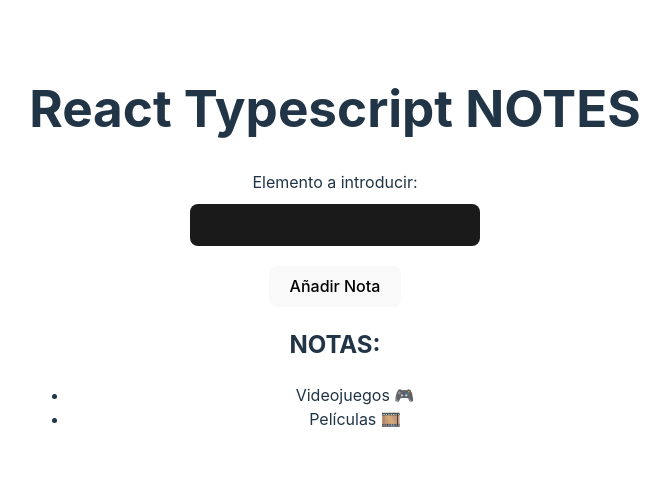
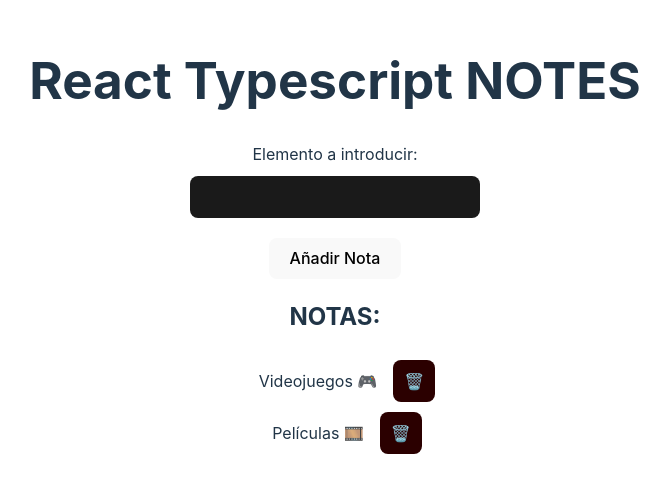
Before and after one commit to kaarmaan13/react-ts-form-test, a React (Vite) app: page / in a window 1280 px wide. Shown: the part 154-646 px from the top of the page, without its empty margins (305-975 px from the left). Built offline with nearby package versions, Linux system fonts and the light colour scheme.

Commit message:
Add delete button

```diff
--- a/src/App.css
+++ b/src/App.css
@@ -29,3 +29,16 @@ form input {
   background-color: #1a1a1a;
   transition: border-color 0.25s;
 }
+
+section ul {
+  list-style: none;
+}
+
+section ul li {
+  padding: 5px 0;
+}
+section ul li button {
+  margin: 0 1em;
+  padding: 10px;
+  background-color: #2b0000;
+}
--- a/src/App.tsx
+++ b/src/App.tsx
@@ -1,8 +1,10 @@
 import React, { useState } from 'react'
 import './App.css'
 
+type ItemID = `${string}-${string}-${string}-${string}-${string}`
+
 interface Item {
-  id: `${string}-${string}-${string}-${string}-${string}`
+  id: ItemID
   timestamp: number
   text: string
 }
@@ -47,6 +49,12 @@ function App() {
     input.value = ''
   }
 
+  const createHandleRemoveItem = (id: ItemID) => () => {
+    setItems(prevItems => {
+      return prevItems.filter(currentItem => currentItem.id !== id)
+    })
+  }
+
   return (
     <main>
       <h1>React Typescript NOTES</h1>
@@ -63,10 +71,17 @@ function App() {
         <h2>NOTAS:</h2>
         <ul>
           {
+            items.length === 0 ?
+            <p>
+              <strong>No hay elementos en la lista.</strong>
+            </p> :
             items.map((item) => {
               return (
                 <li key={item.id}>
                   {item.text}
+                  <button onClick={createHandleRemoveItem(item.id)} title='Eliminar'>
+                    🗑️
+                  </button>
                 </li>
               )
             })
```
